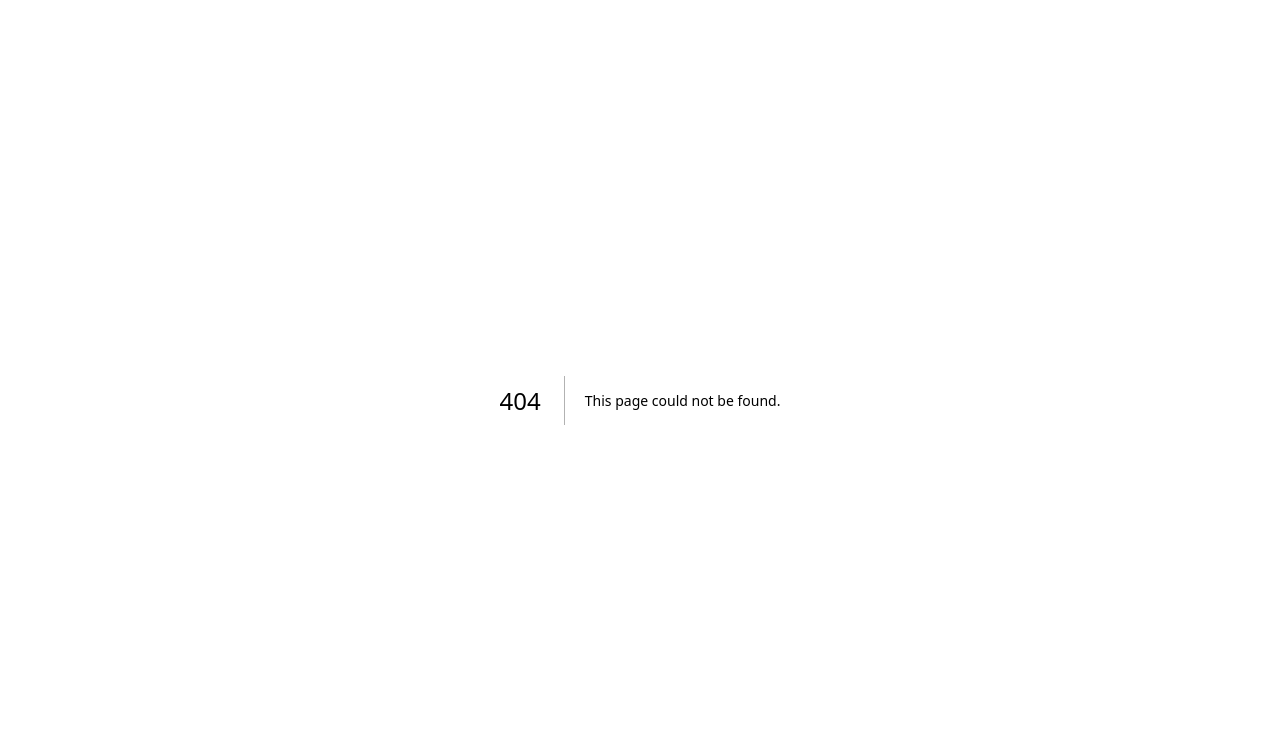
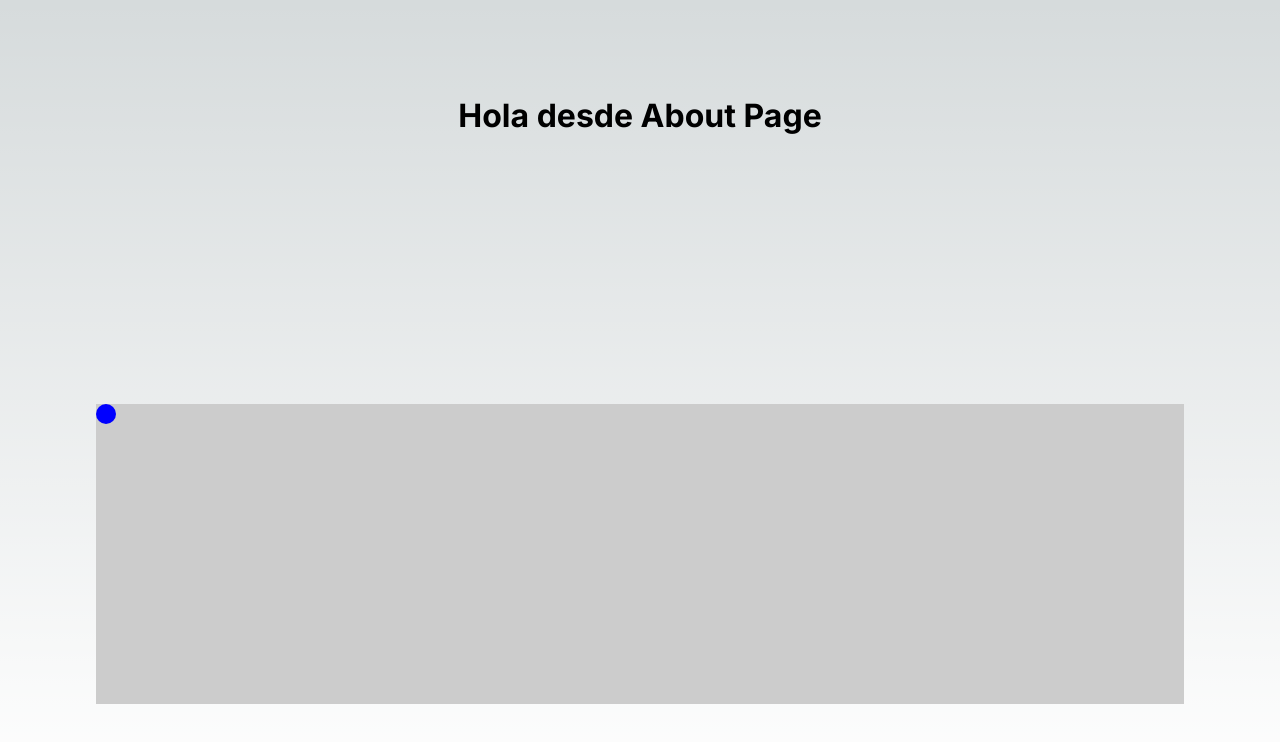
Before and after one commit to betinho89/course-react-rn-firebase, a Next.js app in the folder site-next-js/: page /about in a window 1280 px wide. Before the commit this address had no page. Shown: the top 742 px of the page. Built offline with nearby package versions, Linux system fonts and the light colour scheme.

Commit message:
Se creo ejemplo nuevo

```diff
--- /dev/null
+++ b/site-next-js/src/components/MovingDot.js
@@ -0,0 +1,34 @@
+import { useState, useRef } from "react";
+
+export default function MovingDot (
+  { color = 'red', size = 20 }
+) {
+  const [position, setPosition] = useState({
+    x: 0,
+    y: 0
+  });
+  const wrapper = useRef(null);
+
+  const handlePointerMove = event => {
+    setPosition({
+      x: event.clientX - wrapper?.current?.offsetLeft,
+      y: event.clientY - wrapper?.current?.offsetTop,
+    });
+  };
+
+  return (
+    <div style={{
+      backgroundColor: '#CCC',
+      height: 300,
+      width: '100%'
+    }} ref={wrapper} className="movingWrapper" onPointerMove={handlePointerMove}>
+      <div className="dot" style={{
+        backgroundColor: `${color}`,
+        borderRadius: '50%',
+        height: `${size}px`,
+        transform: `translate(${position.x}px, ${position.y}px)`,
+        width: `${size}px`,
+      }}></div>
+    </div>
+  );
+}
--- /dev/null
+++ b/site-next-js/src/pages/about.js
@@ -0,0 +1,22 @@
+import Head from 'next/head'
+import { Inter } from 'next/font/google'
+import MovingDot from '@/components/MovingDot'
+
+const inter = Inter({ subsets: ['latin'] })
+
+export default function About() {
+  return (
+    <>
+      <Head>
+        <title>Create Next App</title>
+        <meta name="description" content="Generated by create next app" />
+        <meta name="viewport" content="width=device-width, initial-scale=1" />
+        <link rel="icon" href="/favicon.ico" />
+      </Head>
+      <main className={`main ${inter.className}`}>
+        <h1>Hola desde About Page</h1>
+        <MovingDot color='blue' size={20} />
+      </main>
+    </>
+  )
+}
```
Also changed, not shown: 1 other file (tests, documents, lock files or other folders).
